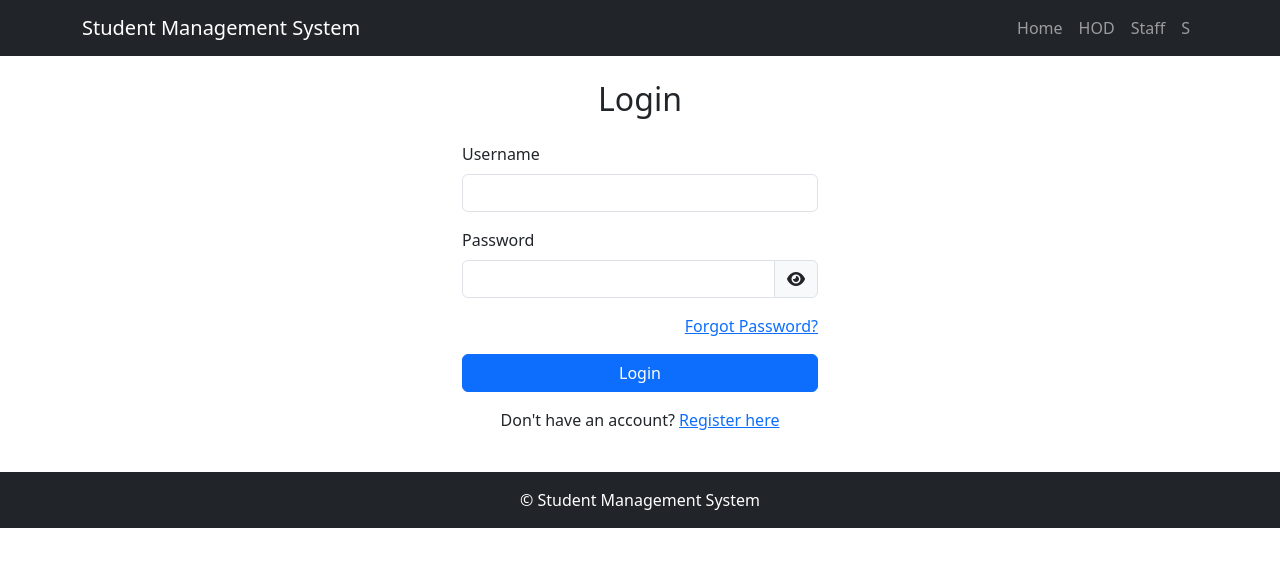
After one commit to umair2262/student-management-system, a Django app: template hod/templates/hod/login.html in a window 1280 px wide. The commit adds this page. Shown: the top 567 px of the page. Run offline with Django 3.2, Linux system fonts and the light colour scheme; the template is opened without the code that fills it, so the values that code supplies are empty.

Commit message:
Updated project with latest changes

```diff
--- a/authenticate/models.py
+++ b/authenticate/models.py
@@ -9,4 +9,5 @@ class CustomUser(AbstractUser):
     )
     role = models.CharField(max_length=10, choices=ROLE_CHOICES)
     profile_image = models.ImageField(upload_to='profile_images/', null=True, blank=True)
+
     is_email_verified = models.BooleanField(default=False)
--- /dev/null
+++ b/hod/templates/hod/login.html
@@ -0,0 +1,64 @@
+{% extends 'base.html' %}
+{% load static %}
+
+{% block title %}Login{% endblock %}
+
+{% block content %}
+<div class="row justify-content-center">
+    <div class="col-md-4">
+        <h2 class="mb-4 text-center">Login</h2>
+
+        {% if messages %}
+            {% for message in messages %}
+                <div class="alert alert-{{ message.tags }}">{{ message }}</div>
+            {% endfor %}
+        {% endif %}
+
+        <form method="post">
+            {% csrf_token %}
+            <div class="mb-3">
+                <label for="username" class="form-label">Username</label>
+                <input type="text" name="username" class="form-control" id="username" required>
+            </div>
+
+            <div class="mb-3">
+                <label for="password" class="form-label">Password</label>
+                <div class="input-group">
+                    <input type="password" name="password" class="form-control" id="password" required>
+                    <span class="input-group-text">
+                        <i class="fa fa-eye" id="togglePassword" style="cursor:pointer;"></i>
+                    </span>
+                </div>
+            </div>
+
+            <div class="mb-3 text-end">
+                <a href="{% url 'password_reset' %}">Forgot Password?</a>
+            </div>
+
+            <button type="submit" class="btn btn-primary w-100">Login</button>
+        </form>
+
+        <p class="mt-3 text-center">
+            Don't have an account? <a href="{% url 'register' %}">Register here</a>
+        </p>
+    </div>
+</div>
+
+<!-- Font Awesome CDN -->
+<link rel="stylesheet" href="https://cdnjs.cloudflare.com/ajax/libs/font-awesome/6.4.0/css/all.min.css">
+
+<script>
+document.getElementById('togglePassword').addEventListener('click', function () {
+    const pass = document.getElementById('password');
+    if (pass.type === 'password') {
+        pass.type = 'text';
+        this.classList.remove('fa-eye');
+        this.classList.add('fa-eye-slash');
+    } else {
+        pass.type = 'password';
+        this.classList.remove('fa-eye-slash');
+        this.classList.add('fa-eye');
+    }
+});
+</script>
+{% endblock %}
--- a/hod/urls.py
+++ b/hod/urls.py
@@ -26,7 +26,7 @@ urlpatterns = [
 
     path('add_attendance/', views.add_attendance, name='add_attendance'),
     path('view_attendance/', views.view_attendance, name='view_attendance'),
-
+    # path('register/', views.register, name ='register')
 
 
 
--- a/student/views.py
+++ b/student/views.py
@@ -16,5 +16,5 @@ def view_attendance(request):
 @login_required
 def view_courses(request):
     student = Student.objects.get(user=request.user)
-    courses = [student.course]
-    return render(request, "student/view_courses.html", {"courses": courses})
+    courses = student.course.all()
+    return render(request, "student/view_courses.html", {"student": student, "courses": courses})
--- a/templates/hod/add_student.html
+++ b/templates/hod/add_student.html
@@ -7,7 +7,7 @@
     <form method="POST" enctype="multipart/form-data">
         {% csrf_token %}
         {{ form|crispy }}
-        <button type="submit" class="btn btn-success mt-3">Save</button>
+        <button type="submit" class="btn btn-success mt-3">Add Student</button>
     </form>
 </div>
 {% endblock %}
--- a/templates/hod/manage_student.html
+++ b/templates/hod/manage_student.html
@@ -2,7 +2,7 @@
 {% block content %}
 <div class="container mt-4">
     <h2>Manage Students</h2>
-    <a href="{% url 'add_student' %}" class="btn btn-success mb-3">+ Add Student</a>
+    <a href="{% url 'add_student'  %}" class="btn btn-success mb-3"> Add Student</a>
     <table class="table table-bordered">
         <thead>
             <tr>
```
Also changed, not shown: core/models.py (+17 -3 lines), hod/views.py (+10 -7 lines), templates/student/view_courses.html (+4 -6 lines), authenticate/migrations/0001_initial.py, core/migrations/0001_initial.py, core/migrations/0002_alter_student_hod.py (added), hod/migrations/0001_initial.py, templates/authenticate/register.html (line endings or trailing spaces).
